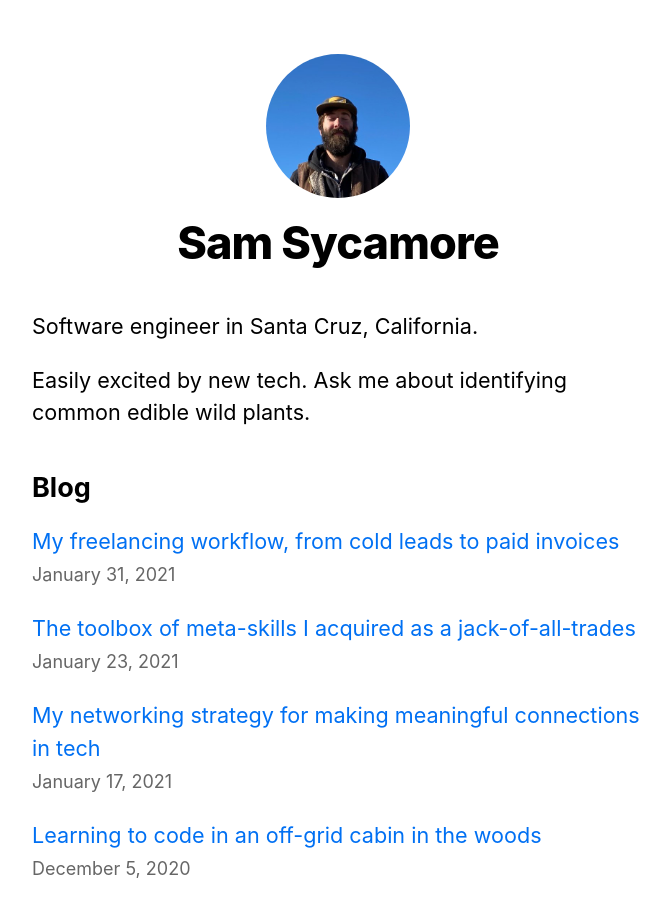
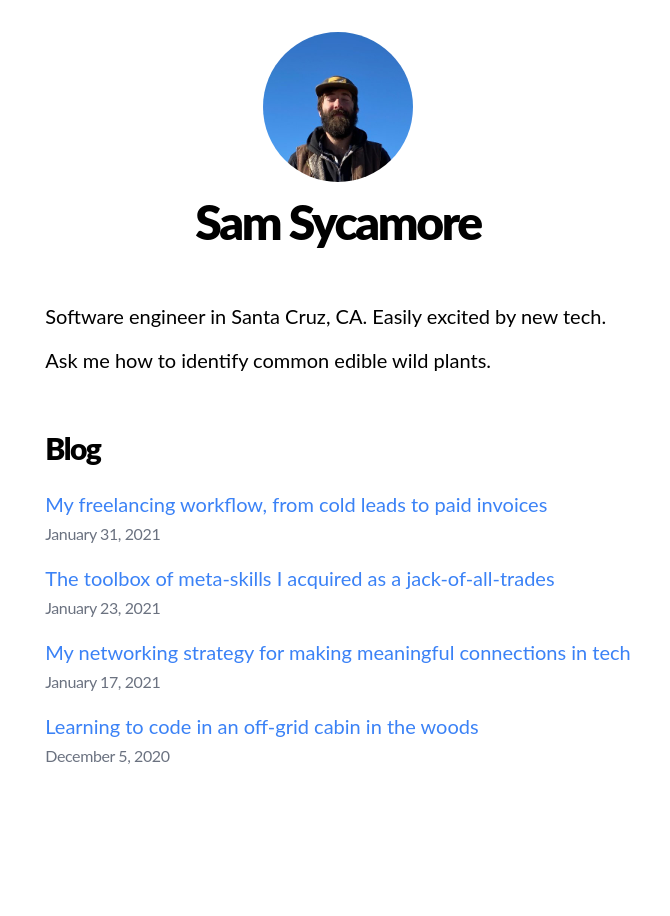
Before and after one commit to samuelsycamore/nextjs-tech-career-blog, a Next.js app: page / in a window 1280 px wide. Shown: the top 916 px of the page, without its empty margins (302-972 px from the left). After the commit the page ends 810 px from the top, so only its background shows below. Built offline with nearby package versions, Linux system fonts and the light colour scheme.

Commit message:
styled with tailwind

```diff
--- a/components/layout.js
+++ b/components/layout.js
@@ -1,7 +1,5 @@
 import Head from 'next/head'
 import Image from 'next/image'
-import styles from './layout.module.css'
-import utilStyles from '../styles/utils.module.css'
 import Link from 'next/link'
 
 const name = 'Sam Sycamore'
@@ -9,9 +7,12 @@ export const siteTitle = 'Sam Sycamore - Software Engineer'
 
 export default function Layout({ children, home }) {
   return (
-    <div className={styles.container}>
+    <div className="container max-w-2xl
+    flex flex-col justify-center items-center
+    p-4 mx-auto
+    text-xl antialiased">
       <Head>
-
+        <link rel="icon" href="/favicon.ico" />
         <meta
           name="description"
           content="Sam Sycamore is a software engineer who writes about web development, freelancing, and careers in tech."
@@ -20,18 +21,18 @@ export default function Layout({ children, home }) {
         <meta name="og:title" content={siteTitle} />
         <meta name="twitter:card" content="summary_large_image" />
       </Head>
-      <header className={styles.header}>
+      <header className="flex flex-col justify-center items-center my-4">
         {home ? (
           <>
             <Image
               priority
               src="/images/sam-turtle.jpg"
-              className={utilStyles.borderCircle}
-              height={144}
-              width={144}
+              className="rounded-full"
+              height={150}
+              width={150}
               alt={name}
             />
-            <h1 className={utilStyles.heading2Xl}>{name}</h1>
+            <h1 className="text-5xl tracking-tighter font-black my-4">{name}</h1>
           </>
         ) : (
           <>
@@ -40,16 +41,16 @@ export default function Layout({ children, home }) {
                 <Image
                   priority
                   src="/images/sam-turtle.jpg"
-                  className={utilStyles.borderCircle}
+                  className="rounded-full"
                   height={108}
                   width={108}
                   alt={name}
                 />
               </a>
             </Link>
-            <h2 className={utilStyles.headingLg}>
+            <h2 className="text-2xl tracking-tighter font-black my-4">
               <Link href="/">
-                <a className={utilStyles.colorInherit}>{name}</a>
+                <a>{name}</a>
               </Link>
             </h2>
           </>
@@ -57,9 +58,9 @@ export default function Layout({ children, home }) {
       </header>
       <main>{children}</main>
       {!home && (
-        <div className={styles.backToHome}>
+        <div>
           <Link href="/">
-            <a>← Back to home</a>
+            <a className="text-blue-500 hover:underline">← Back to home</a>
           </Link>
         </div>
       )}
--- a/package.json
+++ b/package.json
@@ -8,12 +8,15 @@
     "start": "next start"
   },
   "dependencies": {
+    "autoprefixer": "^10.2.4",
     "date-fns": "^2.11.1",
     "gray-matter": "^4.0.2",
     "next": "^10.0.0",
+    "postcss": "^8.2.6",
     "react": "17.0.1",
     "react-dom": "17.0.1",
     "remark": "^12.0.0",
-    "remark-html": "^12.0.0"
+    "remark-html": "^12.0.0",
+    "tailwindcss": "^2.0.3"
   }
 }
--- a/pages/index.js
+++ b/pages/index.js
@@ -1,6 +1,5 @@
 import Head from 'next/head'
 import Layout, { siteTitle } from '../components/layout'
-import utilStyles from '../styles/utils.module.css'
 import { getSortedPostsData } from '../lib/posts'
 import Link from 'next/link'
 import Date from '../components/date'
@@ -11,26 +10,26 @@ export default function Home({ allPostsData }) {
       <Head>
         <title>{siteTitle}</title>
       </Head>
-      <section className={utilStyles.headingMd}>
+      <section className="py-4">
         <p>
-          Software engineer in Santa Cruz, California.
+          Software engineer in Santa Cruz, CA. Easily excited by new tech.
         </p>
 
         <p>
-        Easily excited by new tech. Ask me about identifying common edible wild plants.
+        Ask me how to identify common edible wild plants.
         </p>
 
       </section>
-      <section className={`${utilStyles.headingMd} ${utilStyles.padding1px}`}>
-        <h2 className={utilStyles.headingLg}>Blog</h2>
-        <ul className={utilStyles.list}>
+      <section className="py-4">
+        <h2 className="font-black text-3xl tracking-tighter py-4">Blog</h2>
+        <ul >
           {allPostsData.map(({ id, date, title }) => (
-            <li className={utilStyles.listItem} key={id}>
+            <li className="py-2" key={id}>
               <Link href={`/posts/${id}`}>
-                <a>{title}</a>
+                <a className="text-blue-500 hover:underline">{title}</a>
               </Link>
               <br />
-              <small className={utilStyles.lightText}>
+              <small className="text-gray-500 tracking-tight">
                 <Date dateString={date} />
               </small>
             </li>
--- a/pages/posts/[id].js
+++ b/pages/posts/[id].js
@@ -2,7 +2,7 @@ import Layout from '../../components/layout'
 import { getAllPostIds, getPostData } from '../../lib/posts'
 import Head from 'next/head'
 import Date from '../../components/date'
-import utilStyles from '../../styles/utils.module.css'
+
 
 export default function Post({ postData }) {
   return (
@@ -11,8 +11,8 @@ export default function Post({ postData }) {
         <title>{postData.title}</title>
       </Head>
       <article>
-        <h1 className={utilStyles.headingXl}>{postData.title}</h1>
-        <div className={utilStyles.lightText}>
+        <h1 className="text-4xl tracking-tighter font-black my-4">{postData.title}</h1>
+        <div className="text-gray-500 py-2">
           <Date dateString={postData.date} />
         </div>
         <div dangerouslySetInnerHTML={{ __html: postData.contentHtml }} />
--- /dev/null
+++ b/postcss.config.js
@@ -0,0 +1,6 @@
+module.exports = {
+  plugins: {
+    tailwindcss: {},
+    autoprefixer: {},
+  },
+}
--- a/styles/global.css
+++ b/styles/global.css
@@ -1,27 +1,15 @@
-html,
-body {
-  padding: 0;
-  margin: 0;
-  font-family: -apple-system, BlinkMacSystemFont, Segoe UI, Roboto, Oxygen,
-    Ubuntu, Cantarell, Fira Sans, Droid Sans, Helvetica Neue, sans-serif;
-  line-height: 1.6;
-  font-size: 18px;
+@tailwind base;
+@tailwind components;
+@tailwind utilities;
+
+@import url('https://fonts.googleapis.com/css2?family=Lato:ital,wght@0,100;0,200;0,300;0,400;0,500;0,600;0,700;0,800;0,900;1,200;1,300&display=swap');
+
+@import url('https://fonts.googleapis.com/css2?family=Open+Sans+Condensed:wght@300;700&display=swap');
+
+html {
+  font-family: 'Lato', sans-serif;
 }
 
-* {
-  box-sizing: border-box;
+p {
+  padding: 0.5rem 0;
 }
-
-a {
-  color: #0070f3;
-  text-decoration: none;
-}
-
-a:hover {
-  text-decoration: underline;
-}
-
-img {
-  max-width: 100%;
-  display: block;
-}
--- a/styles/utils.module.css
+++ b/styles/utils.module.css
@@ -1,3 +1,6 @@
+/*
+
+
 .heading2Xl {
   font-size: 2.5rem;
   line-height: 1.2;
@@ -50,3 +53,5 @@
 .lightText {
   color: #666;
 }
+
+*/
--- /dev/null
+++ b/tailwind.config.js
@@ -0,0 +1,11 @@
+module.exports = {
+  purge: ['./pages/**/*.{js,ts,jsx,tsx}', './components/**/*.{js,ts,jsx,tsx}'],
+  darkMode: false, // or 'media' or 'class'
+  theme: {
+    extend: {},
+  },
+  variants: {
+    extend: {},
+  },
+  plugins: [],
+}
```
Also changed, not shown: posts/freelancing-workflow.md (renamed from posts/21-01-31-freelancing-workflow.md, +14 -14 lines), posts/learning-to-code-off-grid.md (renamed from posts/20-12-05-learning-to-code-off-grid.md), posts/metaskills.md (renamed from posts/21-01-23-metaskills.md), posts/networking-strategy.md (renamed from posts/21-01-17-networking-strategy.md), 1 other file (tests, documents, lock files or other folders).
